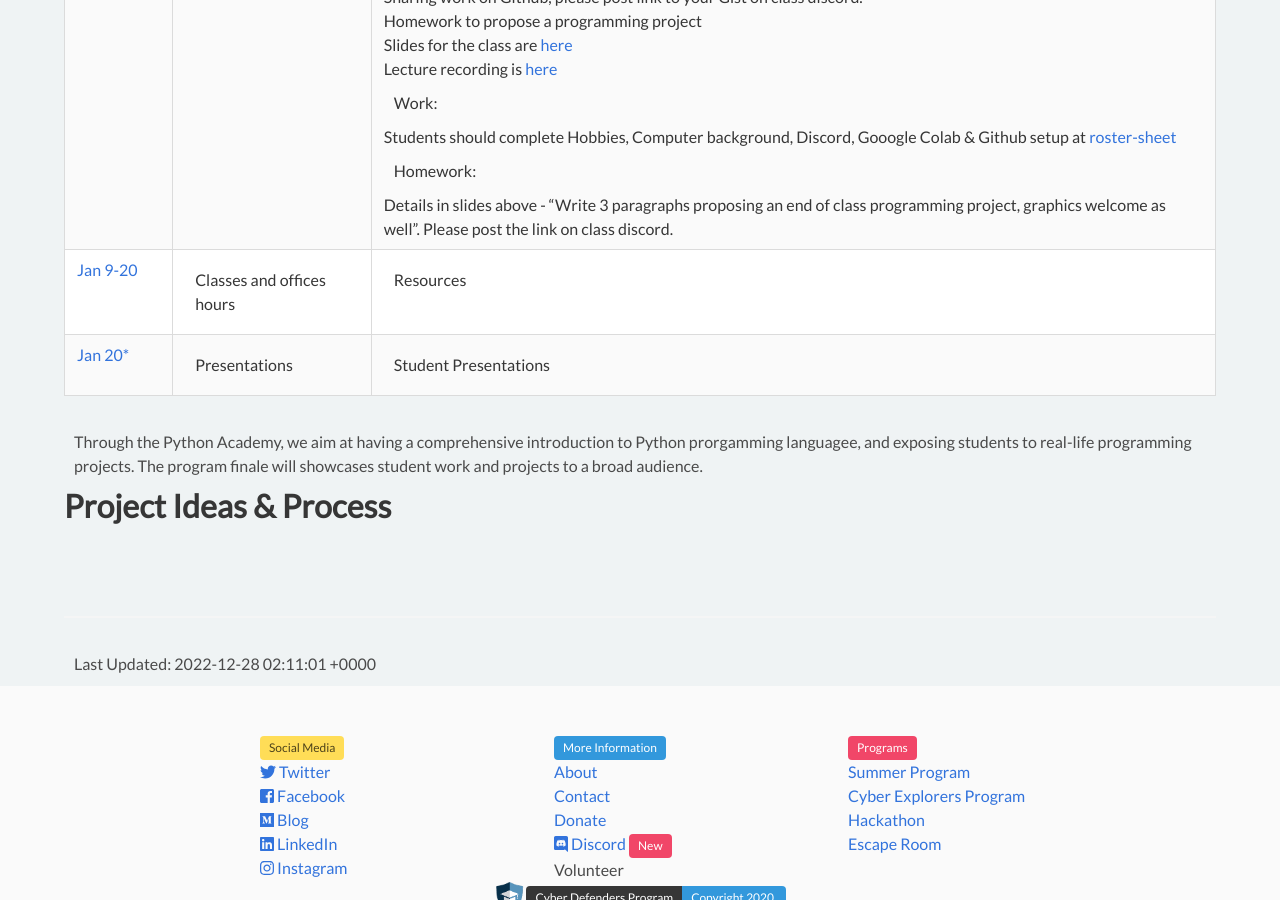
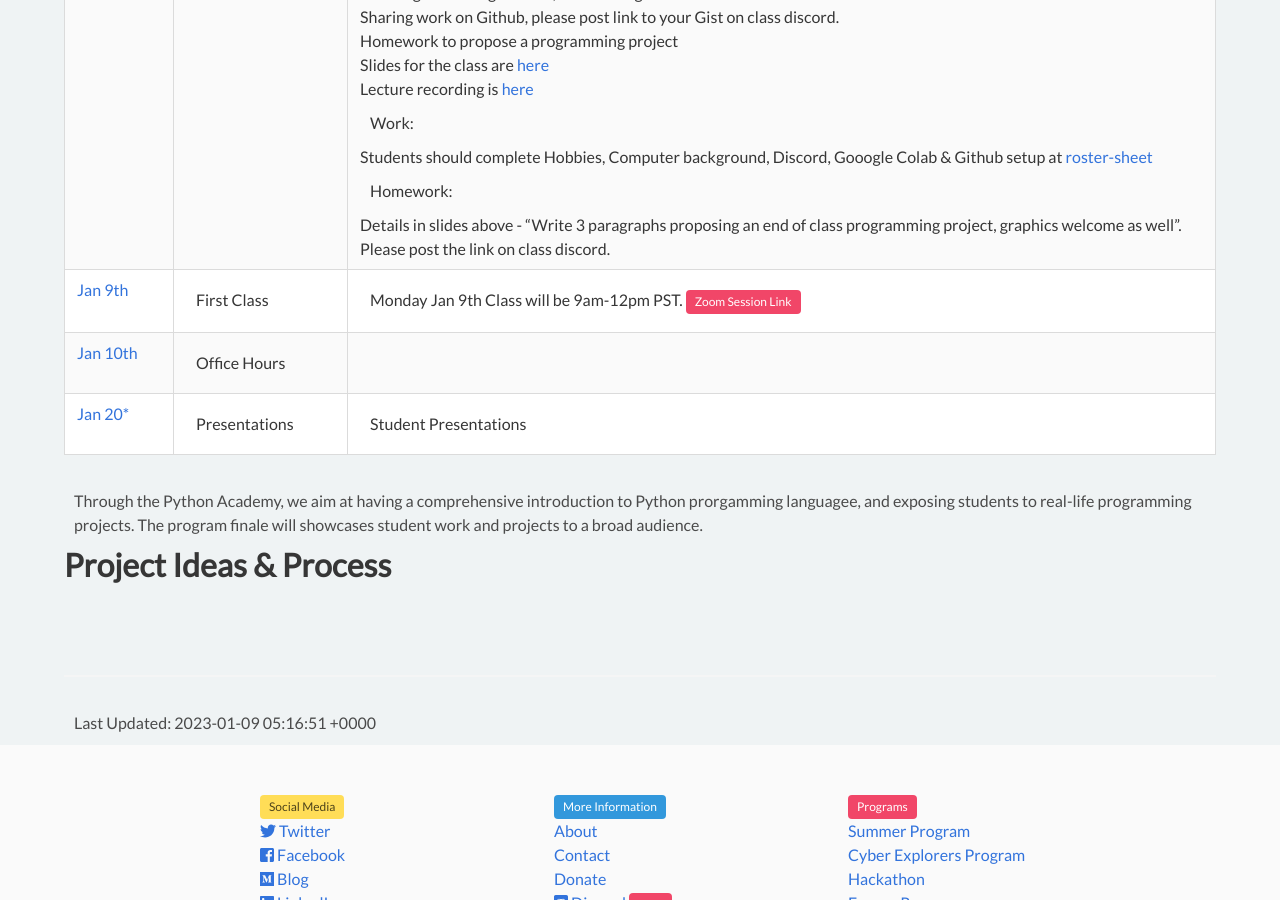
Before and after one commit to cyberdefendersprogram/www-homepage, a Jekyll site: the page built from pages/programs/cd-growthsector-python.md, in a window 1280 px wide and 900 px high, scrolled down 1456 px. Built offline with Jekyll 4.4.1, drawn with Linux system fonts in a browser that asks for light colours; nearby versions of some CDN libraries; some of the changed text lies outside the part shown.

Commit message:
class 1 details

```diff
--- a/_data/cyber-defenders-python-academy.yml
+++ b/_data/cyber-defenders-python-academy.yml
@@ -19,10 +19,12 @@
 
     Homework:
     * Details in slides above - "Write 3 paragraphs proposing an end of class programming project, graphics welcome as well". Please post the link on class discord.
-- session: Jan 9-20
-  desc: Classes and offices hours
+- session: Jan 9th
+  desc: First Class
   notes: |
-    Resources
+    Monday Jan 9th Class will be 9am-12pm PST. <a class="tag is-danger" href="https://us02web.zoom.us/j/83816740185">Zoom Session Link</a>
+- session: Jan 10th
+  desc: Office Hours
 - session: Jan 20*
   desc: Presentations
   notes: |
--- a/pages/programs/cd-growthsector-python.md
+++ b/pages/programs/cd-growthsector-python.md
@@ -4,9 +4,8 @@ title: Python Academy
 permalink: /cd-growthsector-python-academy/
 orientation-preso:
 final-preso:
-final-music-embed: |
-    <iframe width="100%" height="300" scrolling="no" frameborder="no" allow="autoplay" src="https://w.soundcloud.com/player/?url=https%3A//api.soundcloud.com/tracks/1056362899&color=%23ff5500&auto_play=false&hide_related=false&show_comments=true&show_user=true&show_reposts=false&show_teaser=true&visual=true"></iframe>
-last_modified_at: 2022-12-28T02:11:01
+final-music-embed:
+last_modified_at: 2023-01-09T05:16:51
 ---
 <br/>
 <h1 class="title">Python Academy</h1>
@@ -25,7 +24,7 @@ Python is a widely used and fast growing programming language which is in high d
         <div class="column is-half">
         <p class="has-text-left">
             <div>
-                <span class="tag is-primary">Coming soon!</span> The <a href=''>Cyber Defenders Python Academy</a>
+                <span class="tag is-primary">In Progress!</span> The <a href=''>Cyber Defenders Python Academy</a>
                 <br/> <br/>
                 <span class="tag is-danger">Enrollment Complete</span>
                 <br/> <br/>
```
